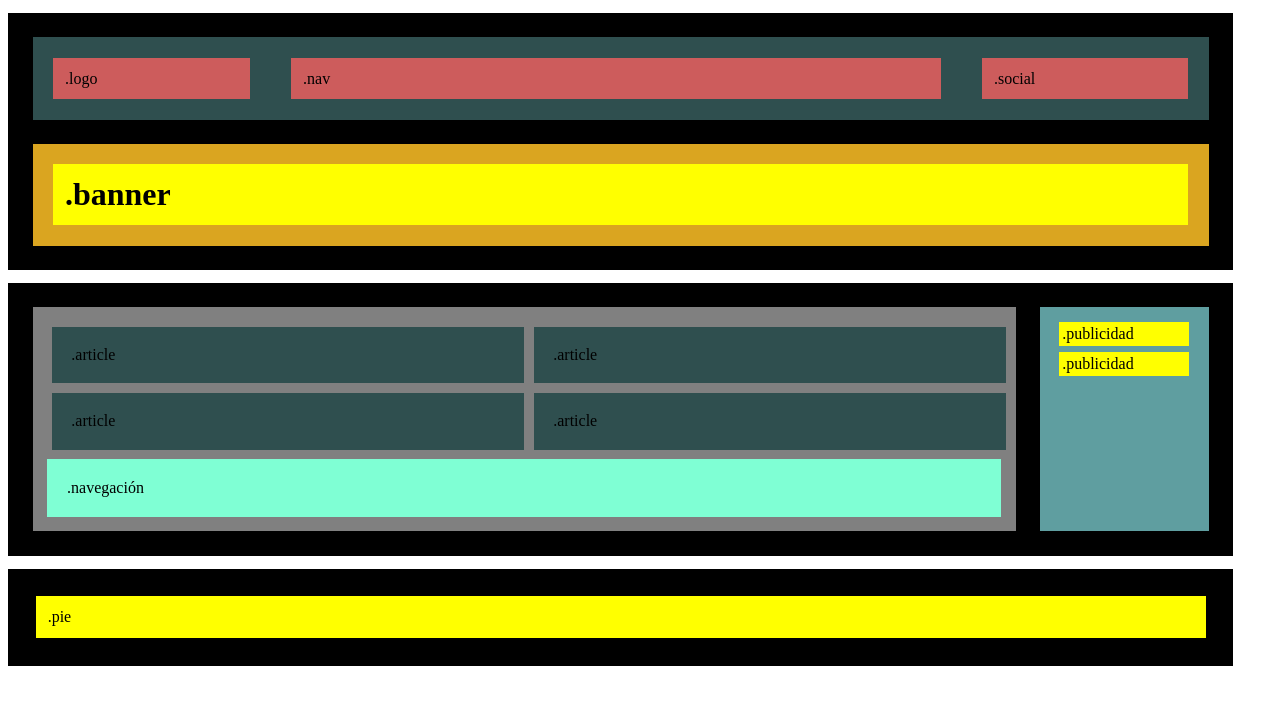
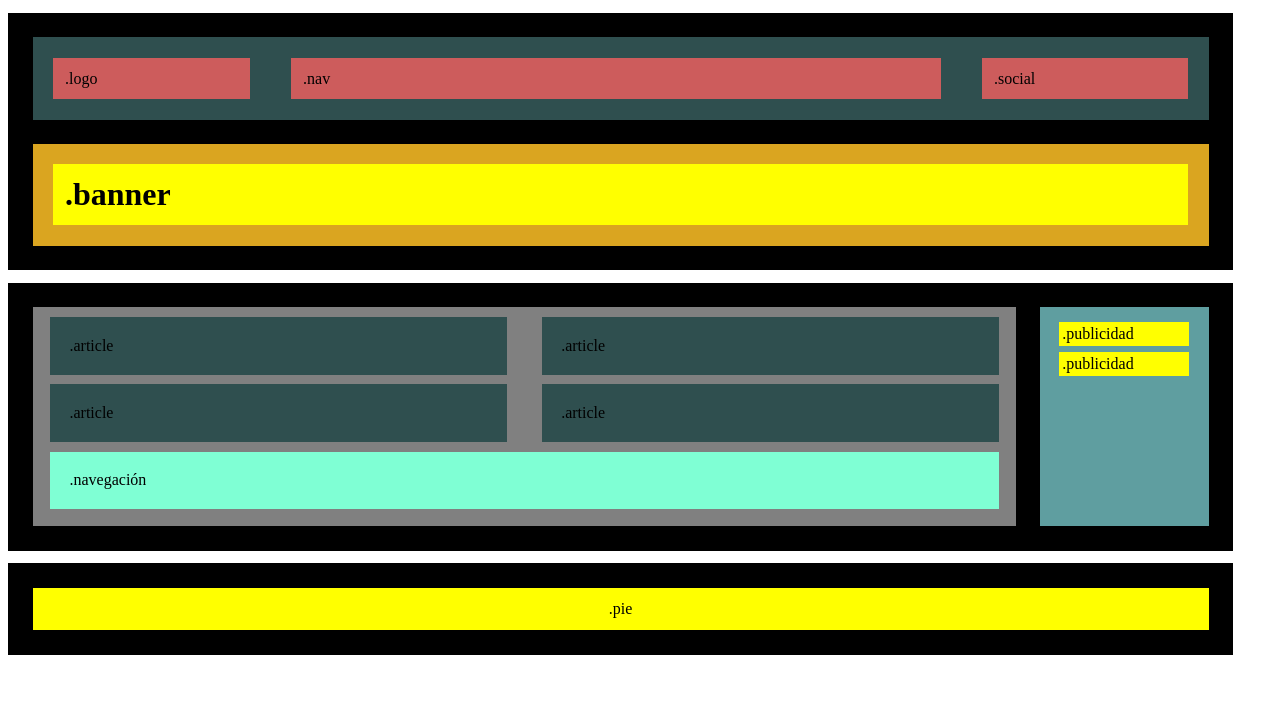
Before and after one commit to ebrionesm/Sprint1, a PHP site: page /Main.html in a window 1280 px wide. Shown: the top 705 px of the page. Run offline with PHP 8.4, Linux system fonts and the light colour scheme.

Commit message:
Tema1 Nivel 1 COMPLETADO

```diff
--- a/HTML_CSS_Nivel1/html_ej.css
+++ b/HTML_CSS_Nivel1/html_ej.css
@@ -2,6 +2,10 @@
 {
     [class*="container"]{
         flex-flow: column nowrap;
+    }
+    [class = "publicidad"]
+    {
+        margin: 0.5%;
     }
 }
 
@@ -16,7 +20,12 @@
     }
 
     [class="article"] {
-        width: 40%;
+        width: 37.5%;
+    }
+
+    [class = "publicidad"]
+    {
+        margin: 0.5%;
     }
 
 }
@@ -102,24 +111,25 @@
 .article-container {
     display: flex;
     flex-grow: 1;
-    margin:1%;
-    width: 97.5%;
+    width: 100%;
+    margin-bottom: 1%;
 }
 
 .article {
     background-color: darkslategray;
     flex-grow: 1;
     padding: 2%;
-    margin-left: 1%;
+    margin-left: 1.75%;
+    margin-right: 1.75%;
     margin-top: 1%;
     margin-bottom: 0;
 }
 
 .navigation {
-    background-color:aquamarine;
+    background-color: aquamarine;
     flex-grow: 1;
     padding: 2%;
-    margin: 1.5%;
+    margin: 1.75%;
     margin-top: 0;
 }
 
@@ -141,7 +151,8 @@
 
 .pie {
     display: flex;
-    margin: 1.25%;
+    justify-content: space-around;
+    margin: 1%;
     padding: 1%;
     flex-grow: 1;
     background-color: yellow;
```
